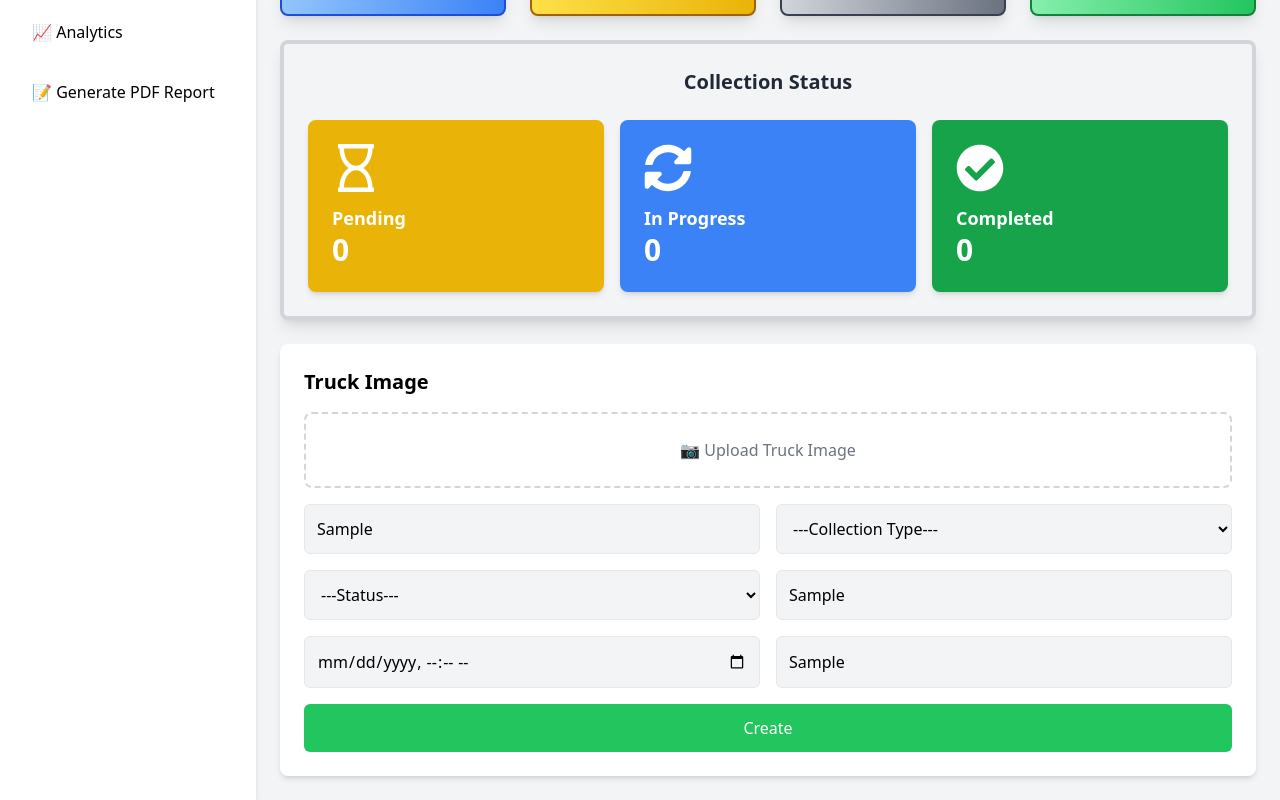
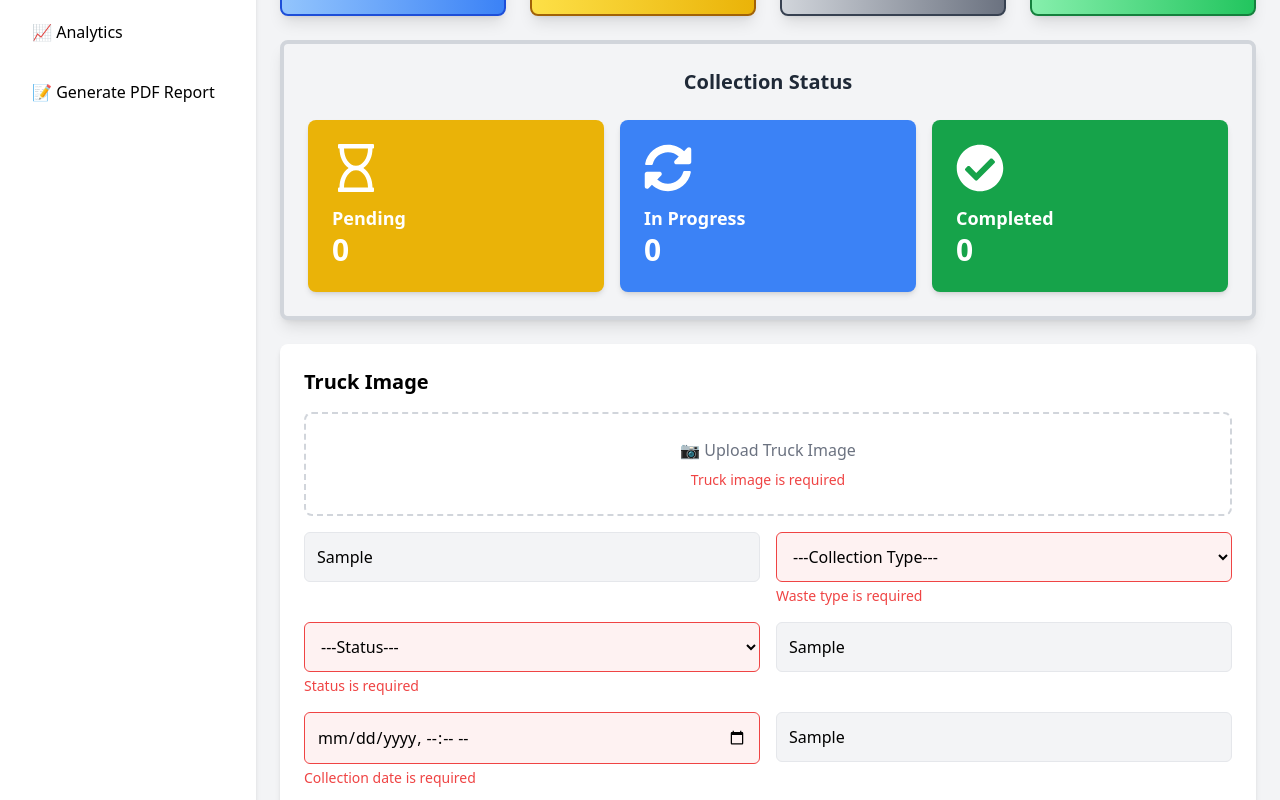
Before and after one commit to senu02/EcoBin, a React (Create React App) app in the folder ecobin/: page /WasteTrackDashboard in a window 1280 px wide. Both pictures are taken after typing "Sample", "Sample", "Sample" into the empty fields and a click on the button "Create". Shown: the part 192-992 px from the top of the page. Built offline with nearby package versions, Linux system fonts and the light colour scheme; no server answers.

Commit message:
add to validation in collection schedule

```diff
--- a/ecobin/src/Dashboard/CollectionSchedule.jsx
+++ b/ecobin/src/Dashboard/CollectionSchedule.jsx
@@ -2,12 +2,14 @@ import { useState, useEffect } from "react";
 import { Link, useNavigate } from "react-router-dom";
 import axios from "axios";
 import { AiOutlineCheckCircle } from "react-icons/ai";
-import { FaRegHourglass, FaSyncAlt, FaCheckCircle } from "react-icons/fa"; // Icons for status
+import { FaRegHourglass, FaSyncAlt, FaCheckCircle } from "react-icons/fa";
 import UserService from "../Home/UserService";
 
 export default function WasteTrackDashboard() {
   const [truckImage, setTruckImage] = useState(null);
   const [showSuccessPopup, setShowSuccessPopup] = useState(false);
+  const [errors, setErrors] = useState({});
+  const [minDate, setMinDate] = useState("");
   let navigate = useNavigate();
 
   const [collectionSchedule, setCollectionSchedule] = useState({
@@ -35,30 +37,31 @@ export default function WasteTrackDashboard() {
   });
 
   useEffect(() => {
-    // Fetch schedules from the API
+    // Set minimum date to today (format: YYYY-MM-DDTHH:MM)
+    const today = new Date();
+    const offset = today.getTimezoneOffset();
+    today.setMinutes(today.getMinutes() - offset); // Adjust for timezone
+    setMinDate(today.toISOString().slice(0, 16));
+
     const fetchSchedules = async () => {
       try {
         const response = await axios.get("http://localhost:8080/public/getAllSchedule");
         const schedules = response.data;
 
-        // Count waste types
         const wasteCounts = { plastic: 0, paper: 0, metal: 0, organic: 0 };
         const statusCounts = { pending: 0, inProgress: 0, completed: 0 };
 
         schedules.forEach((schedule) => {
-          // Count waste type
           if (schedule.wasteType === "Plastic") wasteCounts.plastic++;
           if (schedule.wasteType === "Paper") wasteCounts.paper++;
           if (schedule.wasteType === "Metal") wasteCounts.metal++;
           if (schedule.wasteType === "Organic") wasteCounts.organic++;
 
-          // Count status
           if (schedule.status === "Pending") statusCounts.pending++;
           if (schedule.status === "In Progress") statusCounts.inProgress++;
           if (schedule.status === "Completed") statusCounts.completed++;
         });
 
-        // Set counts in state
         setWasteTypeCount(wasteCounts);
         setStatusCount(statusCounts);
       } catch (error) {
@@ -69,13 +72,74 @@ export default function WasteTrackDashboard() {
     fetchSchedules();
   }, []);
 
+  const validateForm = () => {
+    const newErrors = {};
+    const nameRegex = /^[A-Za-z\s]+$/;
+    const locationRegex = /^[A-Za-z\s,]+$/;
+
+    // Required fields validation
+    if (!collectionSchedule.driverName.trim()) {
+      newErrors.driverName = "Driver name is required";
+    } else if (!nameRegex.test(collectionSchedule.driverName)) {
+      newErrors.driverName = "Only letters are allowed";
+    }
+
+    if (!collectionSchedule.location.trim()) {
+      newErrors.location = "Location is required";
+    } else if (!locationRegex.test(collectionSchedule.location)) {
+      newErrors.location = "Only letters and commas are allowed";
+    }
+
+    if (!collectionSchedule.wasteType) {
+      newErrors.wasteType = "Waste type is required";
+    }
+
+    if (!collectionSchedule.status) {
+      newErrors.status = "Status is required";
+    }
+
+    if (!collectionSchedule.collectionDate) {
+      newErrors.collectionDate = "Collection date is required";
+    } else {
+      // Validate date is not in the past
+      const selectedDate = new Date(collectionSchedule.collectionDate);
+      const today = new Date();
+      today.setHours(0, 0, 0, 0);
+
+      if (selectedDate < today) {
+        newErrors.collectionDate = "Date cannot be in the past";
+      }
+    }
+
+    if (!collectionSchedule.truckImage) {
+      newErrors.truckImage = "Truck image is required";
+    }
+
+    setErrors(newErrors);
+    return Object.keys(newErrors).length === 0;
+  };
+
   const onInputChange = (e) => {
     const { name, value, files, type } = e.target;
 
     if (type === "file") {
       setCollectionSchedule({ ...collectionSchedule, [name]: files[0] });
+      if (files[0]) {
+        setErrors({ ...errors, truckImage: null });
+      }
+    } else {
+      // Special handling for driver name to only allow letters
+      if (name === "driverName") {
+        const lettersOnly = value.replace(/[^A-Za-z\s]/g, '');
+        setCollectionSchedule({ ...collectionSchedule, [name]: lettersOnly });
       } else {
         setCollectionSchedule({ ...collectionSchedule, [name]: value });
+      }
+
+      // Clear error when user starts typing
+      if (errors[name]) {
+        setErrors({ ...errors, [name]: null });
+      }
     }
   };
 
@@ -85,11 +149,16 @@ export default function WasteTrackDashboard() {
     if (file) {
       setTruckImage(URL.createObjectURL(file));
       setCollectionSchedule({ ...collectionSchedule, truckImage: file });
+      setErrors({ ...errors, truckImage: null });
     }
   };
 
   const onSubmit = async (e) => {
     e.preventDefault();
+
+    if (!validateForm()) {
+      return;
+    }
 
     try {
       const formData = new FormData();
@@ -145,7 +214,7 @@ export default function WasteTrackDashboard() {
       {/* Main Content */}
       <main className="flex-1 p-6">
         {/* Dashboard Header */}
-        <h1 className="text-4xl font-extrabold  bg-clip-text mb-6 shadow-lg transform transition-all text-center">
+        <h1 className="text-4xl font-extrabold bg-clip-text mb-6 shadow-lg transform transition-all text-center">
           WasteTrack Dashboard
         </h1>
 
@@ -247,31 +316,98 @@ export default function WasteTrackDashboard() {
                   </div>
                 )}
               </label>
+              {errors.truckImage && <p className="text-red-500 text-sm mt-2">{errors.truckImage}</p>}
             </div>
 
             {/* Input Fields */}
             <div className="grid grid-cols-2 gap-4 mt-4">
-              <input type="text" placeholder="📍 Enter location" className="p-3 border rounded-md w-full bg-gray-100" name="location" value={collectionSchedule.location} onChange={onInputChange} />
-              <select className="p-3 border rounded-md w-full bg-gray-100" name="wasteType" value={collectionSchedule.wasteType} onChange={onInputChange}>
-                <option>---Collection Type---</option>
+              <div>
+                <input
+                  type="text"
+                  placeholder="📍 Enter location"
+                  className={`p-3 border rounded-md w-full ${errors.location ? 'border-red-500 bg-red-50' : 'bg-gray-100'}`}
+                  name="location"
+                  value={collectionSchedule.location}
+                  onChange={onInputChange}
+                />
+                {errors.location && <p className="text-red-500 text-sm mt-1">{errors.location}</p>}
+              </div>
+
+              <div>
+                <select
+                  className={`p-3 border rounded-md w-full ${errors.wasteType ? 'border-red-500 bg-red-50' : 'bg-gray-100'}`}
+                  name="wasteType"
+                  value={collectionSchedule.wasteType}
+                  onChange={onInputChange}
+                >
+                  <option value="">---Collection Type---</option>
                   <option value="Plastic">🛍️ Plastic</option>
                   <option value="Paper">📄 Paper</option>
                   <option value="Metal">🔩 Metal</option>
                   <option value="Organic">🍃 Organic</option>
                 </select>
-              <select className="p-3 border rounded-md w-full bg-gray-100" name="status" value={collectionSchedule.status} onChange={onInputChange}>
-                <option>---Status---</option>
+                {errors.wasteType && <p className="text-red-500 text-sm mt-1">{errors.wasteType}</p>}
+              </div>
+
+              <div>
+                <select
+                  className={`p-3 border rounded-md w-full ${errors.status ? 'border-red-500 bg-red-50' : 'bg-gray-100'}`}
+                  name="status"
+                  value={collectionSchedule.status}
+                  onChange={onInputChange}
+                >
+                  <option value="">---Status---</option>
                   <option value="Pending">⏳ Pending</option>
                   <option value="In Progress">🔄 In Progress</option>
                   <option value="Completed">✅ Completed</option>
                 </select>
-              <input type="text" placeholder="👤 Driver Name" className="p-3 border rounded-md w-full bg-gray-100" name="driverName" value={collectionSchedule.driverName} onChange={onInputChange} />
-              <input type="datetime-local" className="p-3 border rounded-md w-full bg-gray-100" name="collectionDate" value={collectionSchedule.collectionDate} onChange={onInputChange} />
-              <input type="text" className="p-3 border rounded-md w-full bg-gray-100" placeholder="💬 Remarks" name="remark" value={collectionSchedule.remark} onChange={onInputChange} />
+                {errors.status && <p className="text-red-500 text-sm mt-1">{errors.status}</p>}
+              </div>
+
+              <div>
+                <input
+                  type="text"
+                  placeholder="👤 Driver Name"
+                  className={`p-3 border rounded-md w-full ${errors.driverName ? 'border-red-500 bg-red-50' : 'bg-gray-100'}`}
+                  name="driverName"
+                  value={collectionSchedule.driverName}
+                  onChange={onInputChange}
+                />
+                {errors.driverName && <p className="text-red-500 text-sm mt-1">{errors.driverName}</p>}
+              </div>
+
+              <div>
+                <input
+                  type="datetime-local"
+                  className={`p-3 border rounded-md w-full ${errors.collectionDate ? 'border-red-500 bg-red-50' : 'bg-gray-100'}`}
+                  name="collectionDate"
+                  value={collectionSchedule.collectionDate}
+                  onChange={onInputChange}
+                  min={minDate}
+                />
+                {errors.collectionDate && <p className="text-red-500 text-sm mt-1">{errors.collectionDate}</p>}
+              </div>
+
+              <div>
+                <input
+                  type="text"
+                  className="p-3 border rounded-md w-full bg-gray-100"
+                  placeholder="💬 Remarks"
+                  name="remark"
+                  value={collectionSchedule.remark}
+                  onChange={onInputChange}
+                />
+              </div>
+
             </div>
 
             {/* Submit Button */}
-            <button className="mt-4 bg-green-500 text-white p-3 rounded-md w-full hover:bg-green-600">Create</button>
+            <button
+              type="submit"
+              className="mt-4 bg-green-500 text-white p-3 rounded-md w-full hover:bg-green-600"
+            >
+              Create
+            </button>
           </div>
         </form>
       </main>
```
Also changed, not shown: ecobin/src/Dashboard/CollectionScheduleGenarateReport.jsx (+40 -10 lines). Lines whose indentation alone changed are shown as unchanged.
